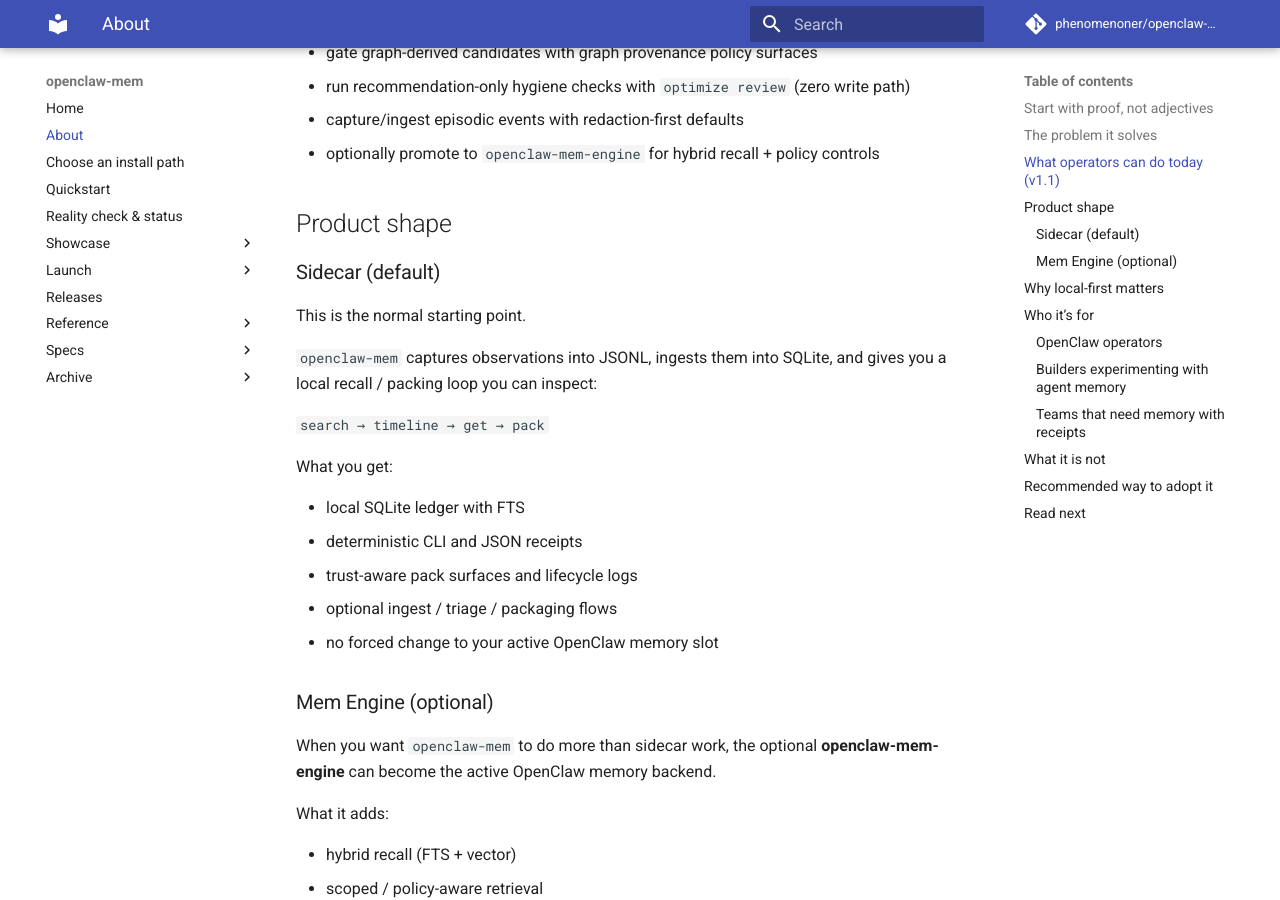
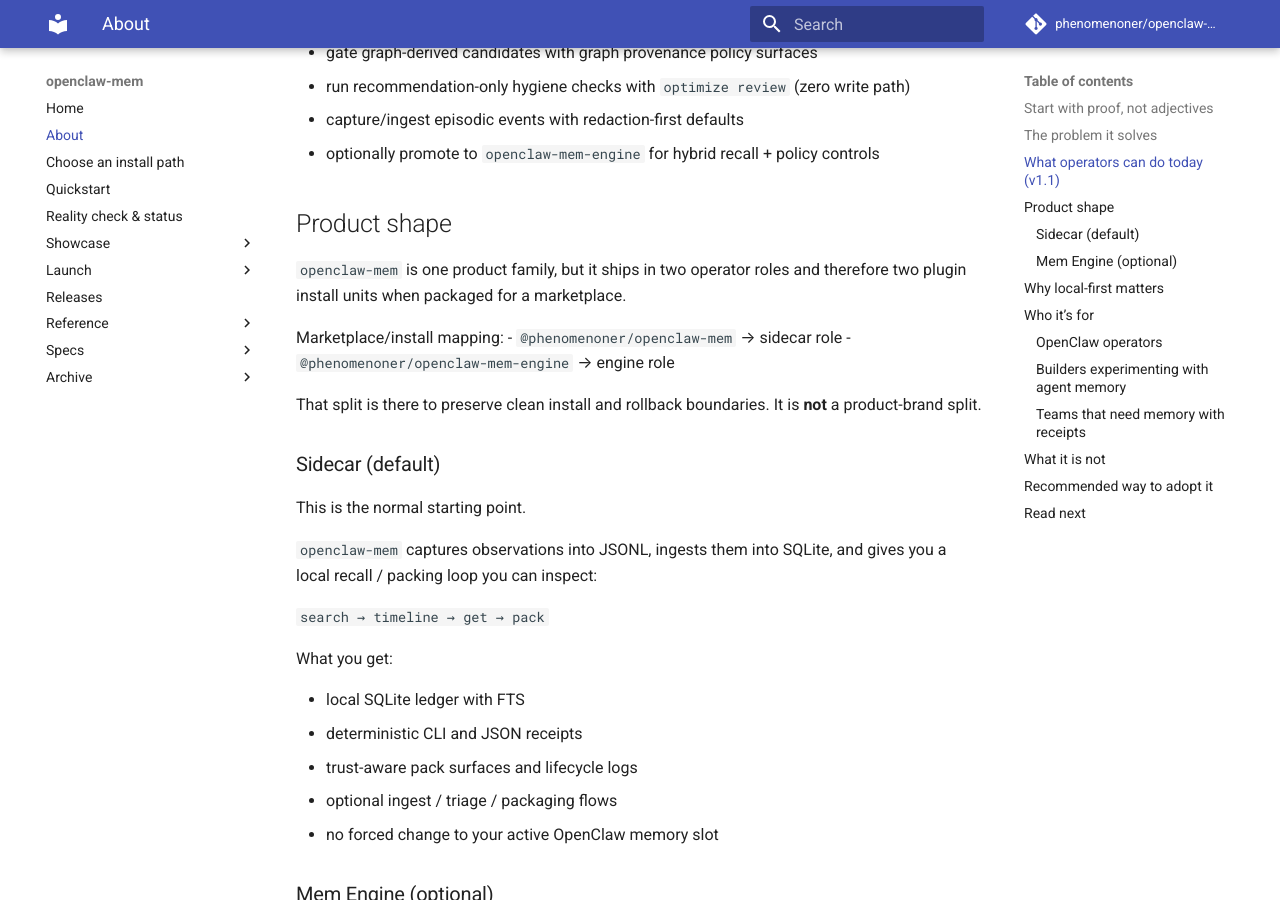
Before and after one commit to phenomenoner/openclaw-mem, an MkDocs documentation site: the page built from docs/about.md, in a window 1280 px wide and 900 px high, scrolled down 1270 px. Built offline with MkDocs 1.6.1 and Material for MkDocs 9.7.7, drawn with Linux system fonts in a browser that asks for light colours; comment, search, counter and statistics services are not loaded.

Commit message:
docs: converge openclaw-mem family packaging story

```diff
--- a/docs/about.md
+++ b/docs/about.md
@@ -46,6 +46,14 @@
 - optionally promote to `openclaw-mem-engine` for hybrid recall + policy controls
 
 ## Product shape
+
+`openclaw-mem` is one product family, but it ships in two operator roles and therefore two plugin install units when packaged for a marketplace.
+
+Marketplace/install mapping:
+- `@phenomenoner/openclaw-mem` → sidecar role
+- `@phenomenoner/openclaw-mem-engine` → engine role
+
+That split is there to preserve clean install and rollback boundaries. It is **not** a product-brand split.
 
 ### Sidecar (default)
 
```
Also changed, not shown: README.md (+11 -1 lines), docs/install-modes.md (+2 -0 lines), extensions/openclaw-mem-engine/README.md (+3 -1 lines), extensions/openclaw-mem/README.md (+2 -1 lines).
